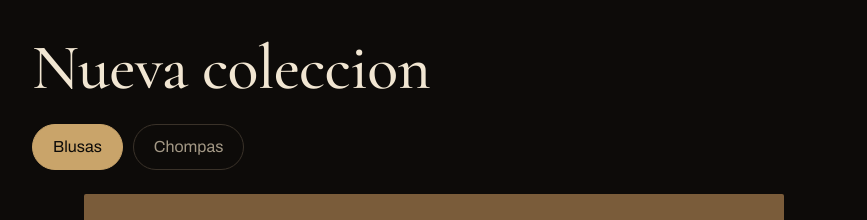
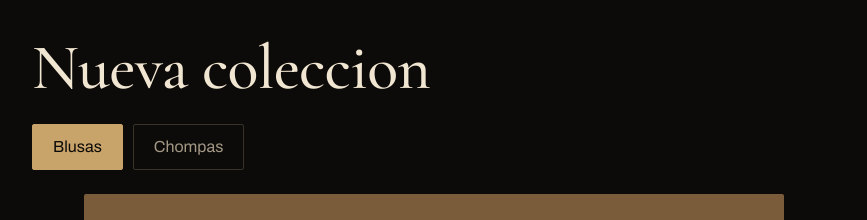
Before and after one commit to Kimi-cy/KIRIBA, a React (Vite) app: page / in a window 1280 px wide. Shown: the part 860-1080 px from the top of the page, without its empty margins (206-1073 px from the left). Built offline with nearby package versions, Linux system fonts and the light colour scheme.

Commit message:
Add files via upload

```diff
--- a/src/styles.css
+++ b/src/styles.css
@@ -15,7 +15,7 @@ header a{color:var(--ink);text-decoration:none;opacity:.8}
 .cat{padding:clamp(48px,8vw,96px) clamp(16px,4vw,48px);display:grid;gap:24px;max-width:900px;margin:0 auto}
 .titulo{margin:0;font-family:"Cormorant Garamond",Georgia,serif;font-weight:500;font-size:clamp(2.4rem,7vw,4rem);line-height:1;letter-spacing:-.01em}
 .tabs{display:flex;gap:10px;flex-wrap:wrap}
-.tabs button{padding:10px 20px;border:1px solid var(--line);background:transparent;color:var(--mute);border-radius:999px}
+.tabs button{padding:10px 20px;border:1px solid var(--line);background:transparent;color:var(--mute);border-radius:2px}
 .tabs button[aria-selected="true"]{background:var(--gold);color:#0D0B09;border-color:var(--gold)}
 .stage{display:grid;grid-template-columns:44px 1fr 44px;align-items:center;gap:8px;overflow:hidden}
 .foto{aspect-ratio:3/4;display:grid;place-items:center;color:var(--ink);opacity:.95;border-radius:2px}
```
